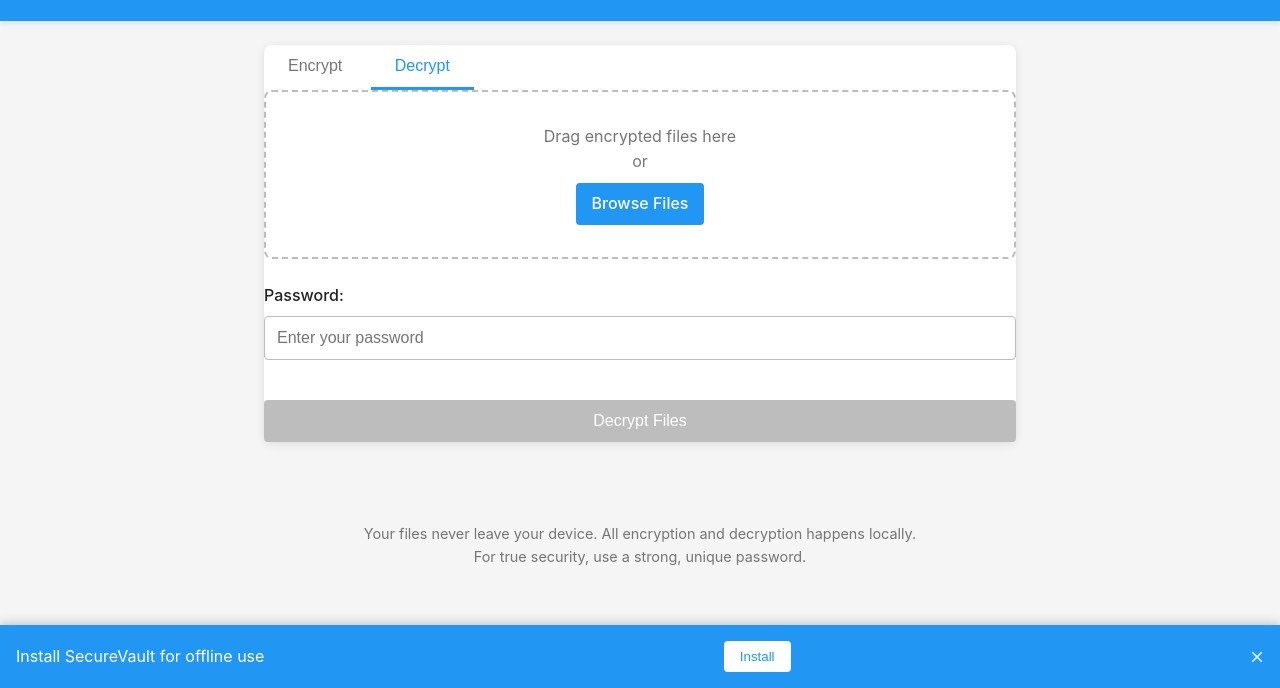
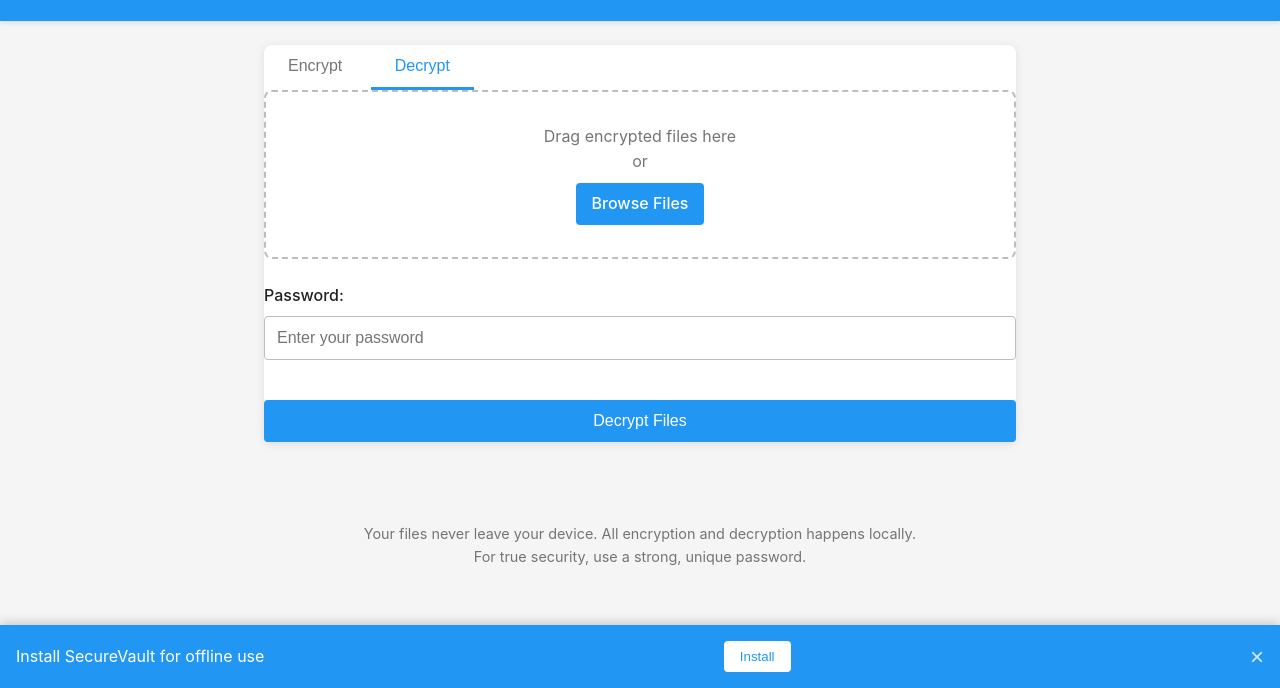
Before and after one commit to Sneed-Group/SecureVault-src, a plain HTML site: page index.html in a window 1280 px wide. Both pictures are taken after a click on the button "Decrypt". Shown: the part 112-800 px from the top of the page. Drawn offline with Linux system fonts and the light colour scheme.

Commit message:
Update index.html

```diff
--- a/index.html
+++ b/index.html
@@ -62,7 +62,7 @@
                     <input type="password" id="decrypt-password" placeholder="Enter your password">
                 </div>
 
-                <button id="decrypt-button" class="action-button" disabled>Decrypt Files</button>
+                <button id="decrypt-button" class="action-button">Decrypt Files</button>
             </div>
         </div>
 
```
